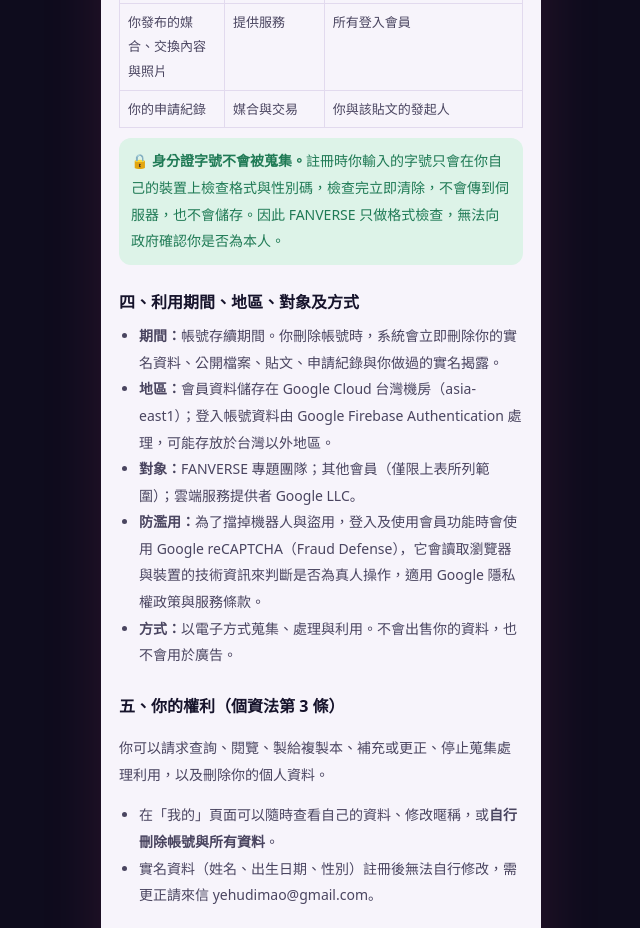
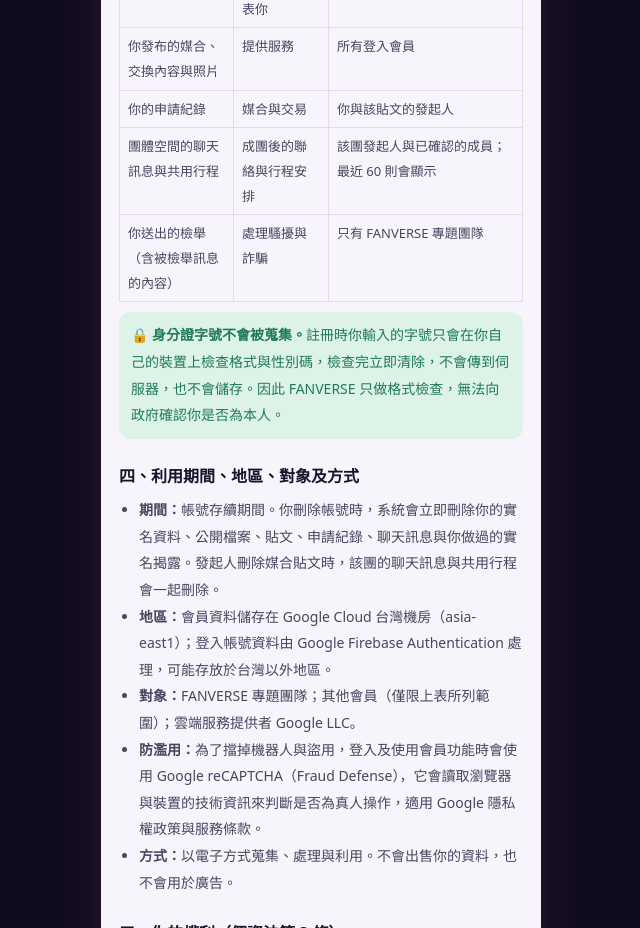
Before and after one commit to fanverse-team/fanverse-team.github.io, a plain HTML site: page privacy.html in a window 1280 px wide. Shown: the part 1137-2065 px from the top of the page, without its empty margins (319-959 px from the left). Drawn offline with Linux system fonts and the light colour scheme.

Commit message:
Update privacy policy with additional data handling details

```diff
--- a/privacy.html
+++ b/privacy.html
@@ -48,12 +48,14 @@
       <tr><td>暱稱</td><td>在平台上代表你</td><td>所有登入會員</td></tr>
       <tr><td>你發布的媒合、交換內容與照片</td><td>提供服務</td><td>所有登入會員</td></tr>
       <tr><td>你的申請紀錄</td><td>媒合與交易</td><td>你與該貼文的發起人</td></tr>
+      <tr><td>團體空間的聊天訊息與共用行程</td><td>成團後的聯絡與行程安排</td><td>該團發起人與已確認的成員；最近 60 則會顯示</td></tr>
+      <tr><td>你送出的檢舉（含被檢舉訊息的內容）</td><td>處理騷擾與詐騙</td><td>只有 FANVERSE 專題團隊</td></tr>
     </table>
     <div class="box">🔒 <b>身分證字號不會被蒐集。</b>註冊時你輸入的字號只會在你自己的裝置上檢查格式與性別碼，檢查完立即清除，不會傳到伺服器，也不會儲存。因此 FANVERSE 只做格式檢查，無法向政府確認你是否為本人。</div>
 
     <h2>四、利用期間、地區、對象及方式</h2>
     <ul>
-      <li><b>期間：</b>帳號存續期間。你刪除帳號時，系統會立即刪除你的實名資料、公開檔案、貼文、申請紀錄與你做過的實名揭露。</li>
+      <li><b>期間：</b>帳號存續期間。你刪除帳號時，系統會立即刪除你的實名資料、公開檔案、貼文、申請紀錄、聊天訊息與你做過的實名揭露。發起人刪除媒合貼文時，該團的聊天訊息與共用行程會一起刪除。</li>
       <li><b>地區：</b>會員資料儲存在 Google Cloud 台灣機房（asia-east1）；登入帳號資料由 Google Firebase Authentication 處理，可能存放於台灣以外地區。</li>
       <li><b>對象：</b>FANVERSE 專題團隊；其他會員（僅限上表所列範圍）；雲端服務提供者 Google LLC。</li>
       <li><b>防濫用：</b>為了擋掉機器人與盜用，登入及使用會員功能時會使用 Google reCAPTCHA（Fraud Defense），它會讀取瀏覽器與裝置的技術資訊來判斷是否為真人操作，適用 Google 隱私權政策與服務條款。</li>
```
